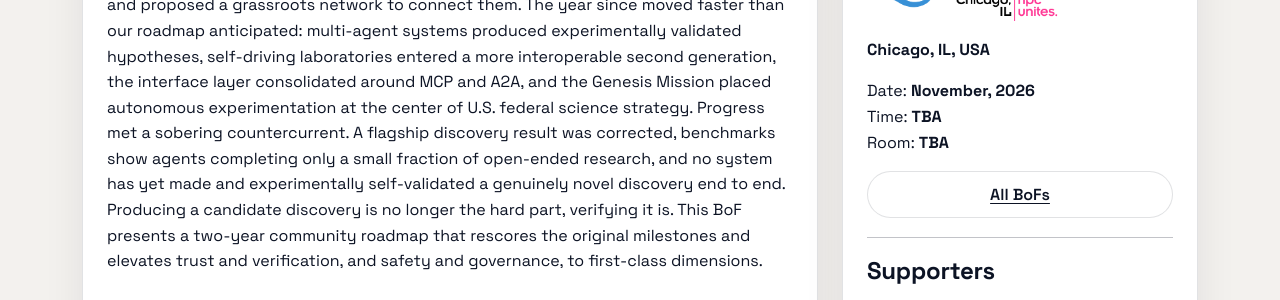
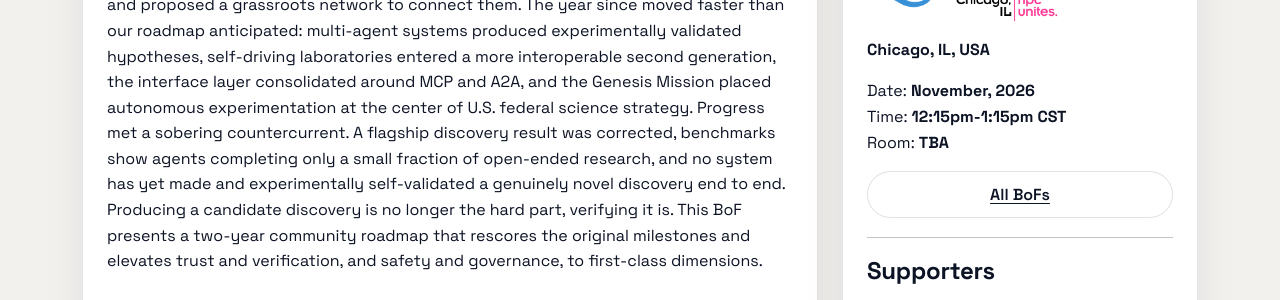
Before and after one commit to autonomousscience/autonomousscience.github.io, a Jekyll site: the page built from _bofs/sc26.html, in a window 1280 px wide. Shown: the part 492-792 px from the top of the page. Built offline with Jekyll 4.4.1, drawn with Linux system fonts in a browser that asks for light colours.

Commit message:
Update event start date and time for SC26

```diff
--- a/_bofs/sc26.html
+++ b/_bofs/sc26.html
@@ -6,8 +6,8 @@
 event_location: Chicago, IL, USA
 event_date: November, 2026
 # event_start drives listing order and the upcoming/past badge; event_date is what gets displayed.
-event_start: 2026-11-01
-event_time: TBA
+event_start: 2026-11-18
+event_time: 12:15pm-1:15pm CST
 event_room: TBA
 # image: /images/bofs/autonomous-science-sc25.jpg
 links:
```
